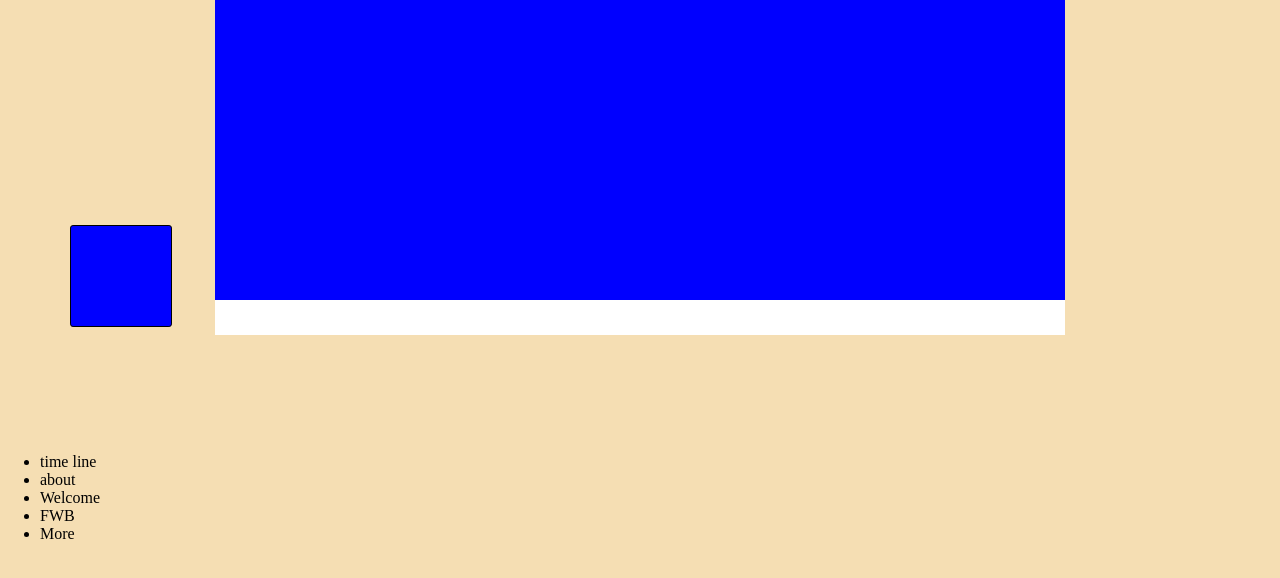
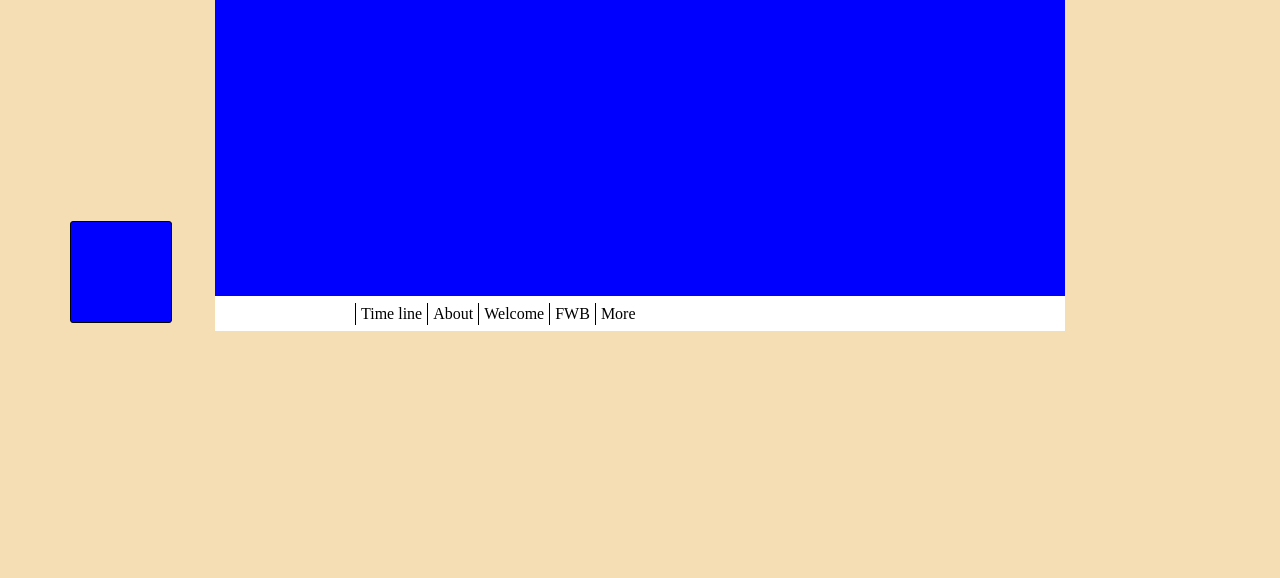
Before and after one commit to Cain-work/social-network-page, a plain HTML site: page index.html in a window 1280 px wide. Drawn offline with Linux system fonts and the light colour scheme.

Commit message:
getting closer

```diff
--- a/assets/style.css
+++ b/assets/style.css
@@ -13,10 +13,26 @@ body {
     margin: 0px auto;
 }
 .nav-bar{
+    position: relative;
+    top: -20px;
+    left: 0px;
     height: 35px;
     width: 850px;
     background-color: white;
     margin: 0px auto;
+}
+ul {
+   position: relative;
+   left: 100px;
+   top: 7px;
+   list-style: none;
+
+}
+li {
+    float: left;
+    padding: 2px 5px 2px 5px;
+    border-left: 1px solid black;
+
 }
 .face-plant {
     height: 100px;
@@ -25,7 +41,7 @@ body {
     border: black solid 1px;
     border-radius: 3%;
     position: relative;
-    top: -110px;
+    top: -130px;
     left:  70px;
 
 }
--- a/index.html
+++ b/index.html
@@ -9,15 +9,16 @@
 </head>
 <body>
     <div class="top-header"></div>
-    <div class="nav-bar"></div>
+    <div class="nav-bar"><ul>
+            <li>Time line</li>
+            <li>About</li>
+            <li>Welcome</li>
+            <li>FWB</li>
+            <li>More</li>
+        </ul>
+    </div>
     <div class="face-plant"></div>
-    <div class="menu-stuff"><ul>
-        <li>time line</li>
-        <li>about</li>
-        <li>Welcome</li>
-        <li>FWB</li>
-        <li>More</li>
-    </ul></div>
+    <div class="menu-stuff"></div>
     <div></div>
 </body>
 </html>
```
